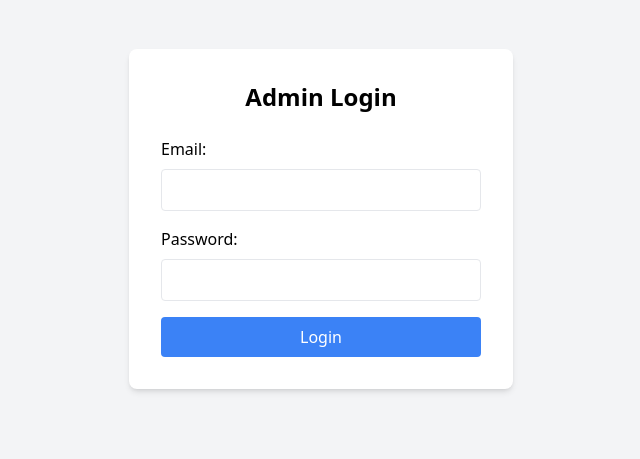
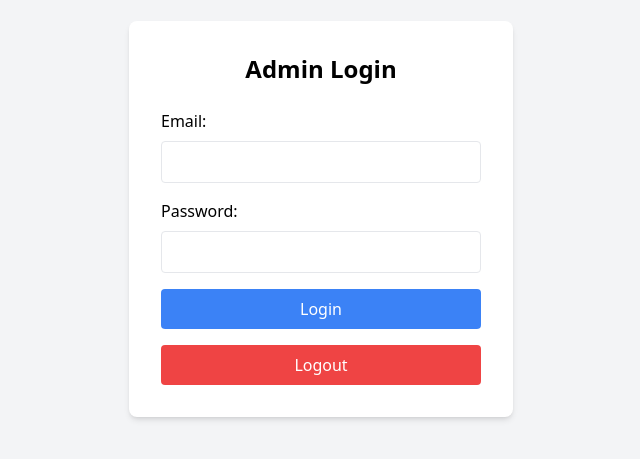
Before and after one commit to 27nandha/agreement_nexus, a Next.js app: page /login in a window 1280 px wide. Shown: the part 181-640 px from the top of the page, without its empty margins (319-959 px from the left). Built offline with nearby package versions, Linux system fonts and the light colour scheme.

Commit message:
new version with loginpage

```diff
--- a/app/login/page.tsx
+++ b/app/login/page.tsx
@@ -10,6 +10,11 @@ export default function Login() {
   const [error, setError] = useState('');
   const [isLoading, setIsLoading] = useState(false);
   const router = useRouter();
+
+  const handleLogout = () => {
+    localStorage.removeItem('isAuthenticated');
+    router.push('/login');
+  };
 
   const handleSubmit = async (e: React.FormEvent) => {
     e.preventDefault();
@@ -82,6 +87,12 @@ export default function Login() {
             {isLoading ? 'Logging in...' : 'Login'}
           </button>
         </form>
+        <button
+          onClick={handleLogout}
+          className="w-full mt-4 bg-red-500 text-white px-4 py-2 rounded hover:bg-red-600"
+        >
+          Logout
+        </button>
       </div>
     </main>
   );
```
